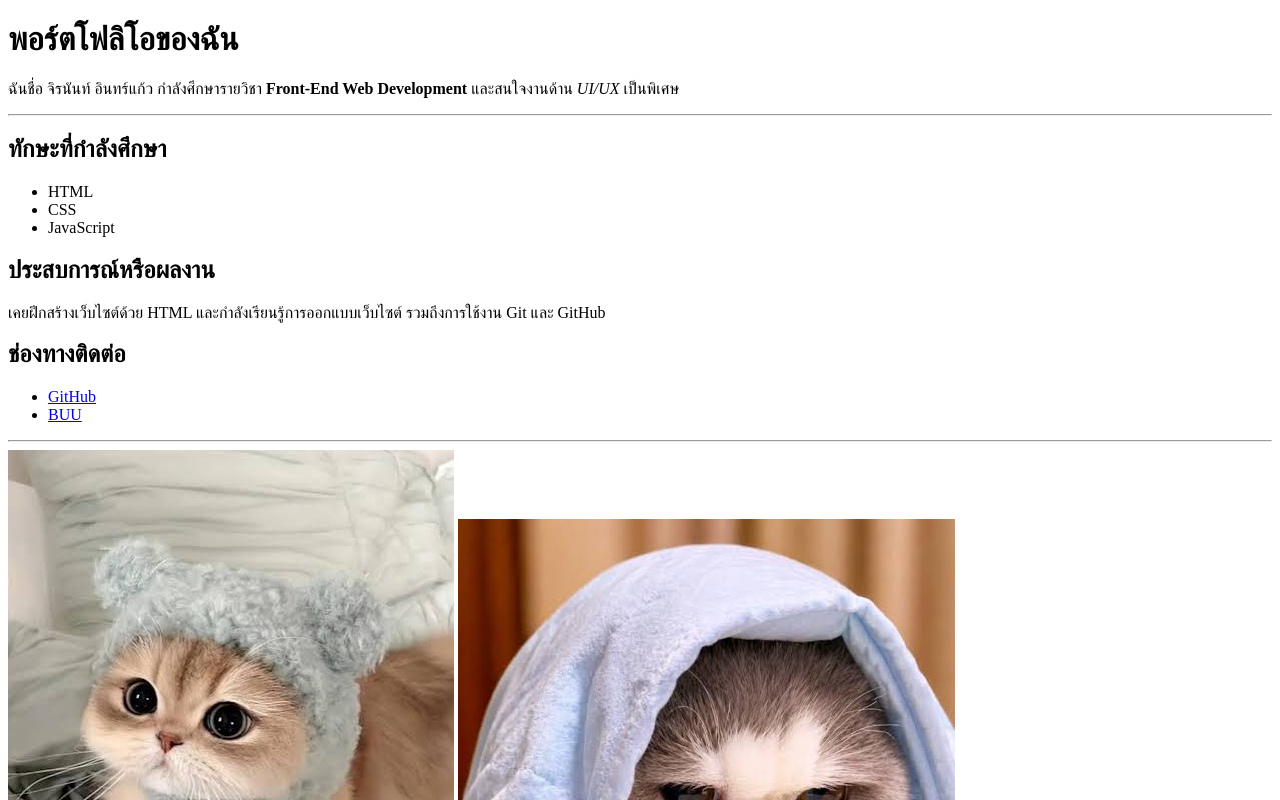
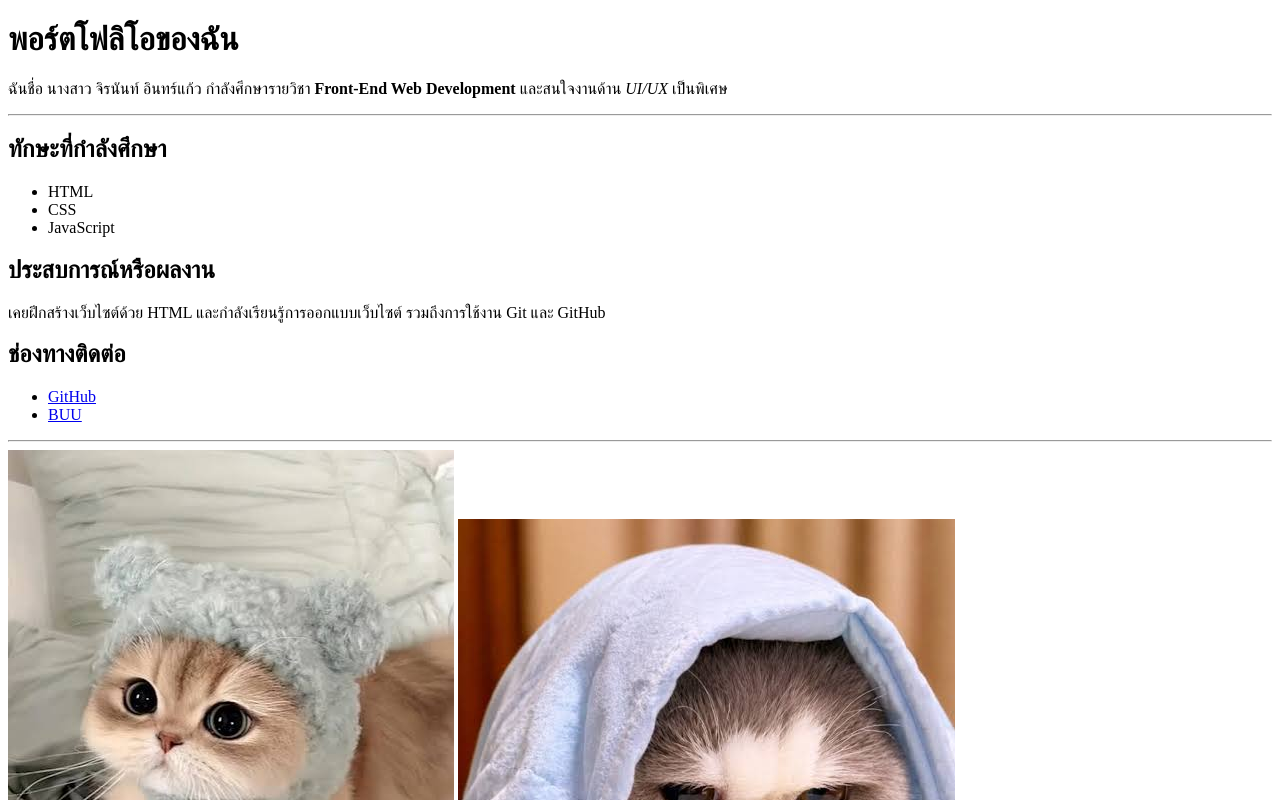
Before and after one commit to 68160142-star/88726065, a plain HTML site: page week01/index.html in a window 1280 px wide. Shown: the top 800 px of the page. Drawn offline with Linux system fonts and the light colour scheme.

Commit message:
แก้ไขชื่อในหน้า Portfolio

```diff
--- a/week01/index.html
+++ b/week01/index.html
@@ -12,7 +12,7 @@
 
     <!-- ส่วนแนะนำตัว -->
     <p>
-        ฉันชื่อ จิรนันท์ อินทร์แก้ว
+        ฉันชื่อ นางสาว จิรนันท์ อินทร์แก้ว
         กำลังศึกษารายวิชา
         <strong>Front-End Web Development</strong>
         และสนใจงานด้าน <em>UI/UX</em> เป็นพิเศษ
```
